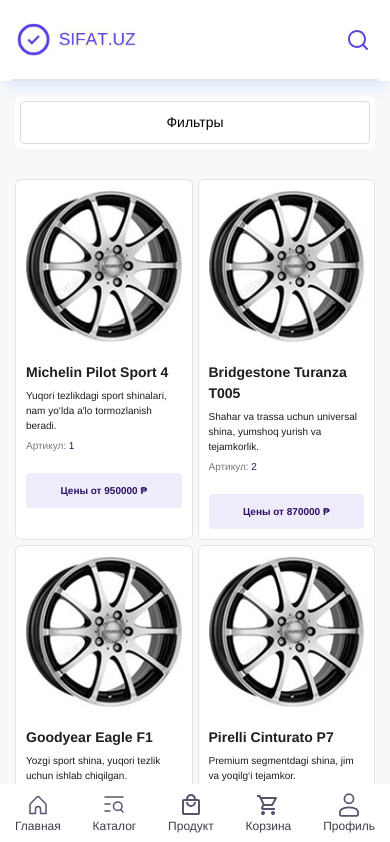
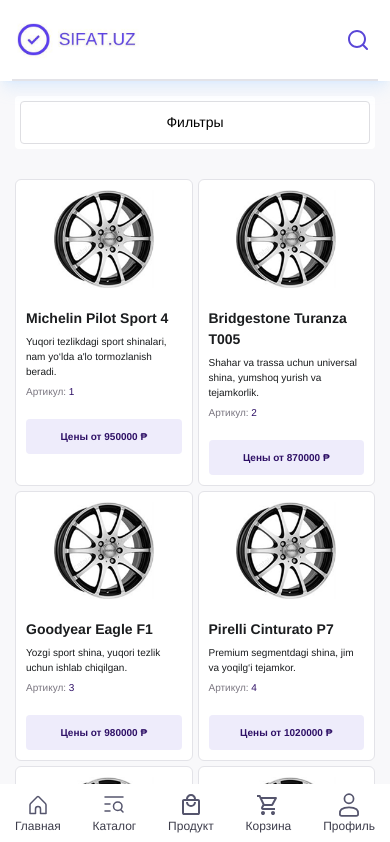
Before and after one commit to AsilbekXoliyorov441/eccomerce-website, a React (Vite) app: page /filter/name in a window 390 px wide. Shown: the top 842 px of the page. Built offline with nearby package versions, Linux system fonts and the light colour scheme.

Commit message:
adding changes

```diff
--- a/src/components/filter-product/index.jsx
+++ b/src/components/filter-product/index.jsx
@@ -6,7 +6,7 @@
   return (
     <div className="hover:shadow-xl bg-[white] group duration-300 max-w-[400px] w-full max-h-[400px] border-[1px] rounded-[6px] overflow-hidden p-[10px] sm:p-[20px]  border-[#E3E3E8]">
       <img
-        className="mx-auto flex justify-center"
+        className="mx-auto flex max-w-[100px] sm:max-w-[200px] justify-center"
         src="/product-1.png"
         alt=""
       />
```
